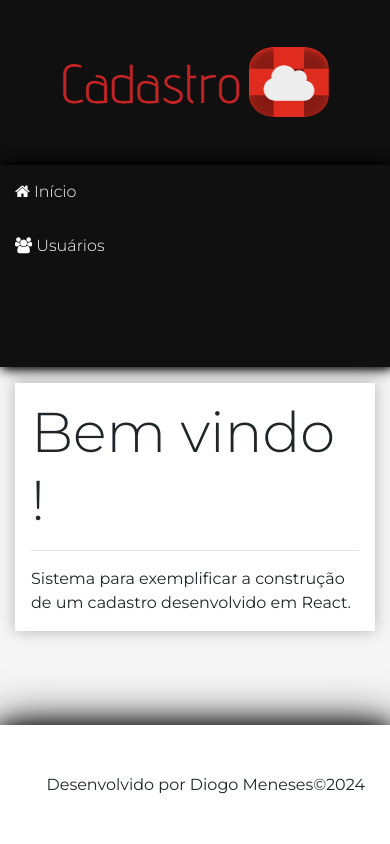
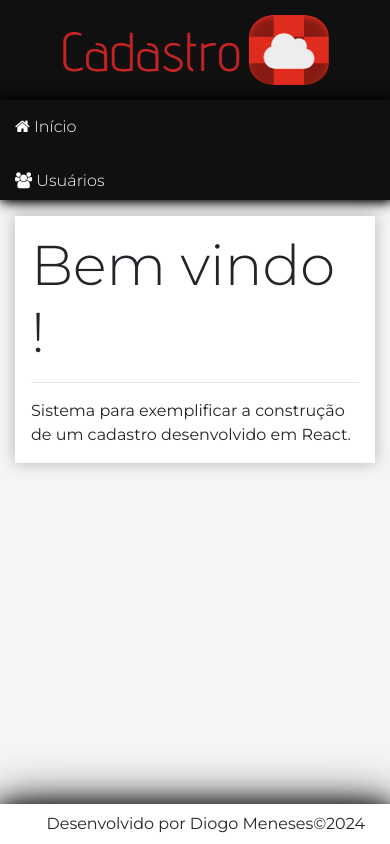
Before and after one commit to DiogoMeneses-stack/Cadastro-de-Usuario, a React (Create React App) app in the folder crud/frontend/frontend/: page / in a window 390 px wide. Built offline with nearby package versions, Linux system fonts and the light colour scheme.

Commit message:
Update App.css

```diff
--- a/crud/frontend/frontend/src/main/App.css
+++ b/crud/frontend/frontend/src/main/App.css
@@ -2,7 +2,9 @@
     --bg-dark: #000e;
     --logo-height: 100px;
     --header-height: 100px;
+    --menu-top-height: 100px;
     --aside-width: 225px;
+
 
     --footer-height: 40px;
 
@@ -32,33 +34,43 @@
     background-color: #f5f5f5;
 }
 
-aside.logo{
+aside.logo {
     grid-area: logo;
 }
 
-header.header{
+header.header {
     grid-area: header;
 }
 
-aside.menu-area{
+aside.menu-area {
     grid-area: menu;
 }
 
-main.content{
+main.content {
     grid-area: content;
 }
 
-footer.footer{
+footer.footer {
     grid-area: footer;
+}
+
+@media(max-width: 768px) {
+    .app {
+        grid-template-rows:
+            var(--header-height) var(--menu-top-height) 1fr var(--footer-height);
+        grid-template-columns: var(--aside-width) 1fr;
+        grid-template-areas:
+            "logo header"
+            "menu menu"
+            "content content"
+            "footer footer";
+    }
 }
 
 @media(max-width: 576px) {
     .app {
         grid-template-rows:
-            var(--logo-height)
-            var(--menu-top-height)
-            1fr
-            var(--footer-height);
+            var(--logo-height) var(--menu-top-height) 1fr var(--footer-height);
         grid-template-columns: 1fr;
         grid-template-areas:
             "logo"
```
